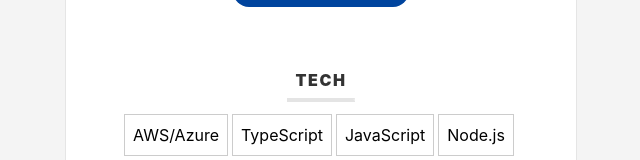
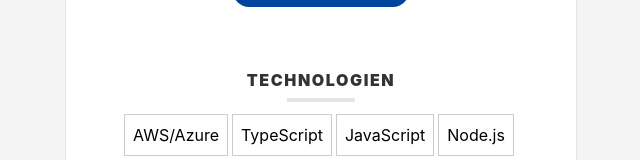
Before and after one commit to michbert/thingylabs.github.io, a plain HTML site: page index.html in a window 1280 px wide. Shown: the part 592-752 px from the top of the page, without its empty margins (319-959 px from the left). Drawn offline with Linux system fonts and the light colour scheme.

Commit message:
Spell out tech

```diff
--- a/index.html
+++ b/index.html
@@ -81,7 +81,7 @@
     </a>
   </p>
 
-  <div class="pt2 tc"><span class="f5 dark-gray fw2 ttu tracked fw9">Tech</span></div>
+  <div class="pt2 tc"><span class="f5 dark-gray fw2 ttu tracked fw9">Technologien</span></div>
   <hr class="mw3 bb bw1 b--black-10" style="margin-bottom: -8px">
 
   <ul class="ph3 tc pt1 pb3">
```
